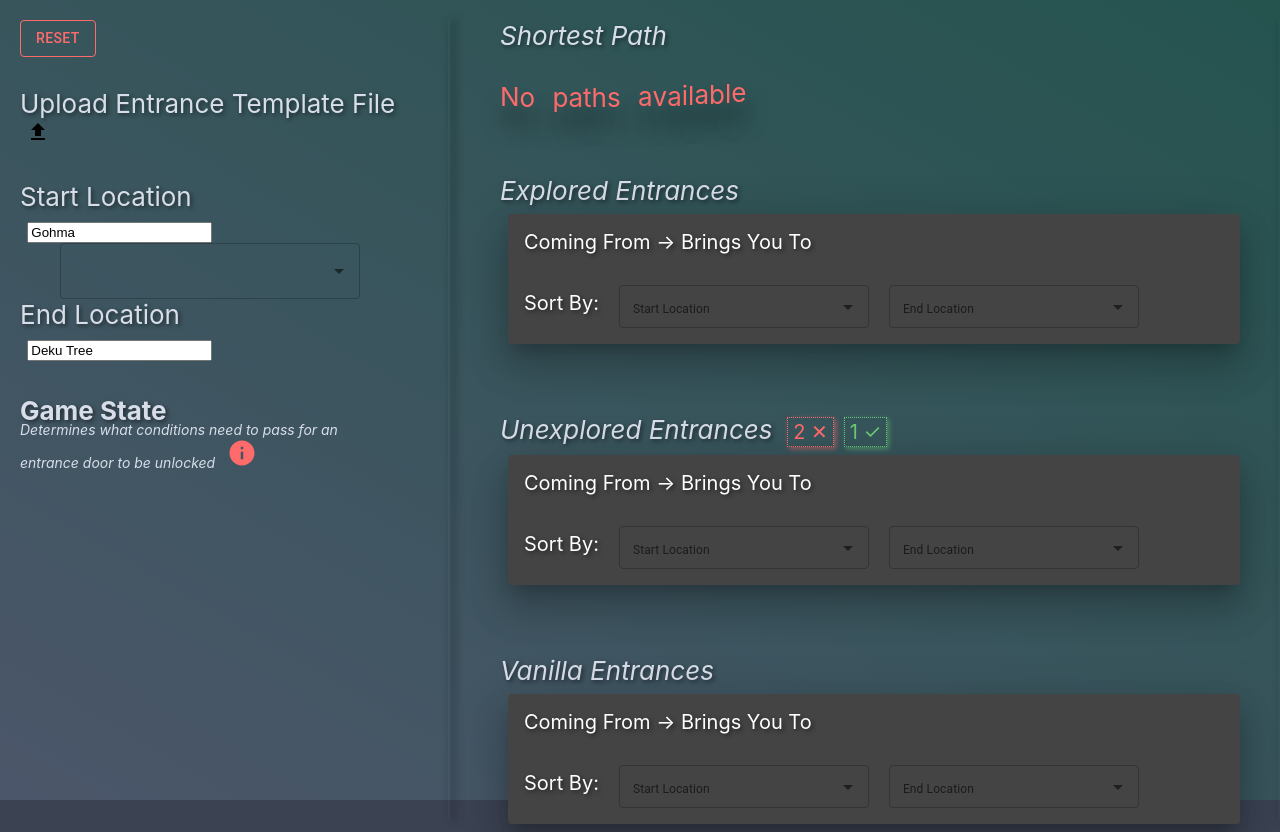
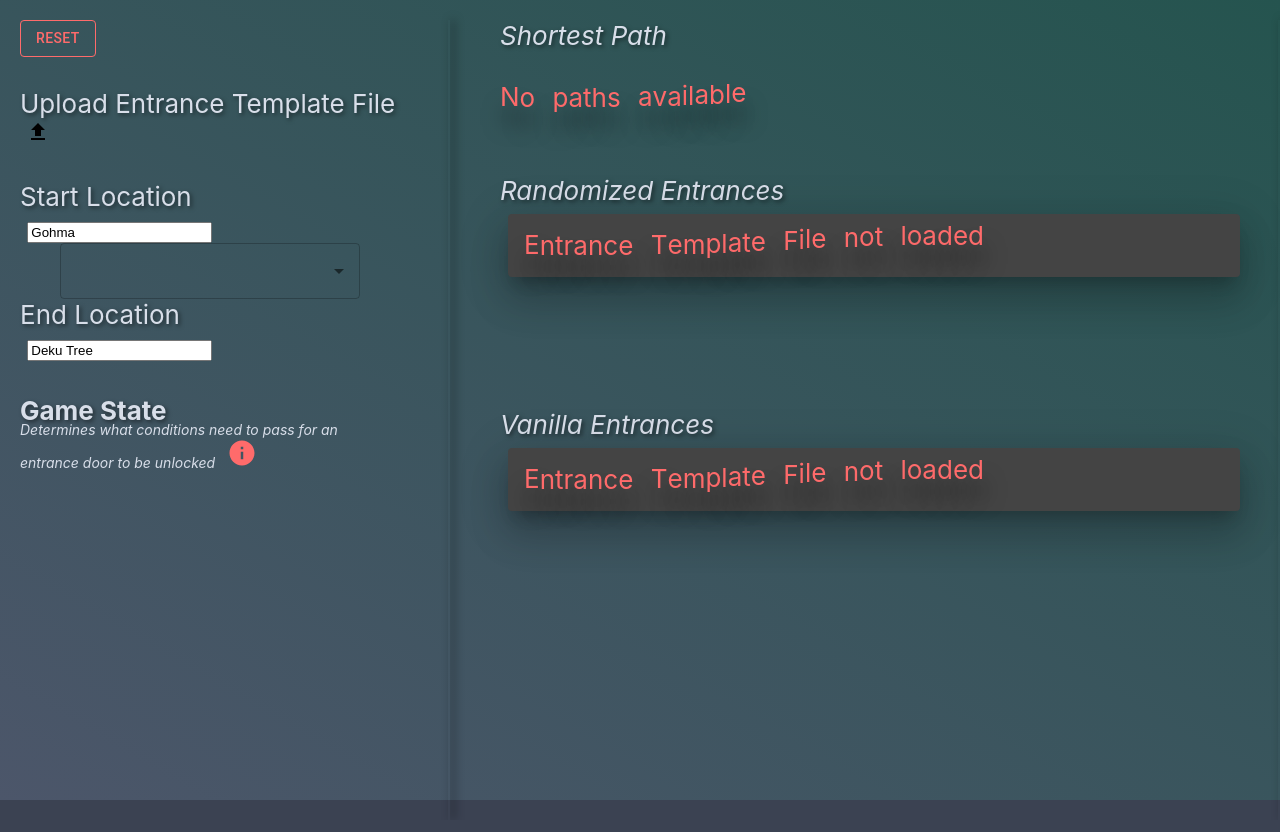
Before and after one commit to midnight-grind/EntranceTracker, a React (Create React App) app in the folder entrancetracker/: page / in a window 1280 px wide. Built offline with nearby package versions, Linux system fonts and the light colour scheme.

Commit message:
cleaned up Entrance graphics

```diff
--- a/entrancetracker/src/components/CSVReader.js
+++ b/entrancetracker/src/components/CSVReader.js
@@ -1,4 +1,4 @@
-import React, { useState, useEffect } from 'react';
+import React, { useState, useEffect, useMemo } from 'react';
 import Papa from 'papaparse';
 import Switch from '@mui/material/Switch';
 
@@ -33,30 +33,20 @@ function CSVReader()
 	const [shortestPathButtonVisible, setShortestPathButtonVisible] = useState(false);
 
 	// Handle file upload
-	const handleFileUpload = (event) =>
-	{
-		setCsvData([]);
-		setStartLocation('Gohma');
-		setEndLocation('Deku Tree');
-		setLocations(new Map());
-		setLocationsObjects(new Map());
-		setShortest_path([]);
-		setConditions([]);
-		setFinalConditions({});
-		setShortestPathButtonVisible(false);
-
-
+	const handleFileUpload = (event) => {
+		reset();
 		const file = event.target.files[0];
-		if (file)
-		{
+		if (file) {
 			Papa.parse(file, {
 				complete: (result) => {
+					console.log("CSV Parsing Result:", result.data);
 					setCsvData(result.data);
 				},
-				header: true, // Treat the first row as the header
+				header: true,
 			});
 		}
 	};
+
 
 	const handleClick = () =>
 	{
@@ -152,16 +142,14 @@ function CSVReader()
 		}
 	}
 
-	function get_location_names()
-	{
+	const locationNames = useMemo(() => {
 		let ret = [];
-
-		for (let [key] of locations)
-		{
+		for (let [key] of locations) {
 			ret.push(key);
 		}
 		return ret;
-	}
+	}, [locations]);
+
 
 	function get_all_conditionals(newLocationsObjects)
 	{
@@ -330,9 +318,9 @@ function CSVReader()
 
 	function isChecked(key)
 	{
-		// console.log("checked: " + final_conditions[key]["checked"]);
-		return final_conditions[key]["checked"];
+		return final_conditions[key]?.checked || false;
 	}
+
 
 	function selectMultiCondition(key, condition)
 	{
@@ -429,62 +417,99 @@ function CSVReader()
 	}, [shortest_path]);  // This effect will run whenever `shortest_path` is updated
 
 
-	useEffect(() =>
-	{
-		let newLocations = new Map(locations); // Clone the locations map to avoid direct mutation
-		let newLocationsObjects = new Map(locations_objects); // Clone the locations_objects map
+	// useEffect(() =>
+	// {
+	// 	let newLocations = new Map(locations); // Clone the locations map to avoid direct mutation
+	// 	let newLocationsObjects = new Map(locations_objects); // Clone the locations_objects map
 
-		// Populate the locations map from CSV data
-		for (let i = 0; i < csvData.length; i++)
-		{
-			let coming_from = csvData[i]["Coming from"];
-			let brings_you_to = csvData[i]["Brings you to"];
-			let entrance_door = csvData[i]["Entrance Door"];
-			let exit_door = csvData[i]["Exit Door"];
-			let condition = csvData[i]["Condition"];
+	// 	// Populate the locations map from CSV data
+	// 	for (let i = 0; i < csvData.length; i++)
+	// 	{
+	// 		let coming_from = csvData[i]["Coming from"];
+	// 		let brings_you_to = csvData[i]["Brings you to"];
+	// 		let entrance_door = csvData[i]["Entrance Door"];
+	// 		let exit_door = csvData[i]["Exit Door"];
+	// 		let condition = csvData[i]["Condition"];
 
-			if (csvData.length > 0 && coming_from)
-			{
-				if (!newLocations.has(coming_from))
-				{
-					newLocations.set(coming_from, []); // new location found, add to map
+	// 		if (csvData.length > 0 && coming_from)
+	// 		{
+	// 			if (!newLocations.has(coming_from))
+	// 			{
+	// 				newLocations.set(coming_from, []); // new location found, add to map
+	// 			}
+
+	// 			if (!newLocationsObjects.has(coming_from))
+	// 			{
+	// 				newLocationsObjects.set(coming_from, []); // new location object found
+	// 			}
+
+	// 			const child_locations_names = newLocations.get(coming_from);
+	// 			const child_locations_objects = newLocationsObjects.get(coming_from);
+
+	// 			if (!child_locations_names.includes(brings_you_to))
+	// 			{
+	// 				child_locations_names.push(brings_you_to);
+
+	// 				child_locations_objects.push({
+	// 					"brings you to": brings_you_to,
+	// 					"entrance door": entrance_door,
+	// 					"exit door": exit_door,
+	// 					"condition": condition
+	// 				});
+	// 			}
+
+	// 			// Update maps with new arrays
+	// 			newLocations.set(coming_from, child_locations_names);
+	// 			newLocationsObjects.set(coming_from, child_locations_objects);
+	// 		}
+	// 	}
+
+	// 	// Update the state with the modified maps
+	// 	setLocations(newLocations);
+	// 	setLocationsObjects(newLocationsObjects);
+
+	// 	// console.log(newLocations);
+	// 	console.log("All locations:\n");
+	// 	console.log(newLocationsObjects);
+	// 	get_all_conditionals(newLocationsObjects);
+	// }, [csvData]);
+
+	useEffect(() => {
+		const newLocations = new Map();
+		const newLocationsObjects = new Map();
+
+		csvData.forEach((row) => {
+			const coming_from = row["Coming from"];
+			const brings_you_to = row["Brings you to"];
+			if (coming_from && brings_you_to) {
+				if (!newLocations.has(coming_from)) {
+					newLocations.set(coming_from, []);
+				}
+				if (!newLocationsObjects.has(coming_from)) {
+					newLocationsObjects.set(coming_from, []);
 				}
 
-				if (!newLocationsObjects.has(coming_from))
-				{
-					newLocationsObjects.set(coming_from, []); // new location object found
-				}
+				newLocations.get(coming_from).push(brings_you_to);
+				newLocationsObjects.get(coming_from).push({
+					brings_you_to,
+					entrance_door: row["Entrance Door"],
+					exit_door: row["Exit Door"],
+					condition: row["Condition"],
+				});
+			}
+		});
 
-				const child_locations_names = newLocations.get(coming_from);
-				const child_locations_objects = newLocationsObjects.get(coming_from);
-
-				if (!child_locations_names.includes(brings_you_to))
-				{
-					child_locations_names.push(brings_you_to);
-
-					child_locations_objects.push({
-						"brings you to": brings_you_to,
-						"entrance door": entrance_door,
-						"exit door": exit_door,
-						"condition": condition
-					});
-				}
-
-				// Update maps with new arrays
-				newLocations.set(coming_from, child_locations_names);
-				newLocationsObjects.set(coming_from, child_locations_objects);
-			}
-		}
-
-		// Update the state with the modified maps
 		setLocations(newLocations);
 		setLocationsObjects(newLocationsObjects);
 
-		// console.log(newLocations);
-		console.log("All locations:\n");
-		console.log(newLocationsObjects);
-		get_all_conditionals(newLocationsObjects);
+		// Invoke get_all_conditionals after updating locationsObjects
+		const conditions = get_all_conditionals(newLocationsObjects);
+		setFinalConditions(conditions);
+
+		console.log("Updated locations and locations_objects:", newLocations, newLocationsObjects);
 	}, [csvData]);
+
+
 
 
 
@@ -505,9 +530,10 @@ function CSVReader()
 		setLocationsObjects(new Map());
 		setShortest_path([]);
 		setConditions([]);
-		setFinalConditions({});
+		setFinalConditions({}); // Clear final_conditions
 		setShortestPathButtonVisible(false);
 	}
+
 
 
 
@@ -557,7 +583,8 @@ function CSVReader()
 						onChange={(e) => setStartLocation(e.target.value)}
 					/>
 
-					<LocationDropdown locations={get_location_names()}></LocationDropdown>
+					{/* <LocationDropdown locations={get_location_names()}></LocationDropdown> */}
+					<LocationDropdown locations={locationNames}></LocationDropdown>
 
 
 					<br/>
@@ -608,12 +635,12 @@ function CSVReader()
 
 				<em style={{ textShadow: '2px 2px 4px rgba(0, 0, 0, 0.5)' }}>Shortest Path</em><br/><br/>
 				{/* <div style={{color: '#6BCB77', textShadow: '2px 20px 20px rgba(0, 0, 0, 0.5)' }}>  */}
-					<ShortestPath text={shortest_path}> </ShortestPath>
+					<ShortestPath text={shortest_path} color="#6BCB77"> </ShortestPath>
 				{/* </div> */}
 
 				<br></br><br></br><br></br>
 
-				<em style={{ textShadow: '2px 2px 4px rgba(0, 0, 0, 0.5)' }}>Explored Entrances</em> &nbsp;
+				<em style={{ textShadow: '2px 2px 4px rgba(0, 0, 0, 0.5)' }}>Randomized Entrances</em> &nbsp;
 				<Box
 					sx={{
 						display: 'flex',
@@ -633,13 +660,21 @@ function CSVReader()
 						padding: 2, // Add padding inside the Paper for spacing
 						}}
 					>
-						<ComingFromBringsYouTo locations={get_location_names()}></ComingFromBringsYouTo>
+						{/* <ComingFromBringsYouTo locations={get_location_names()}></ComingFromBringsYouTo> */}
+						{/* <ComingFromBringsYouTo locations={locationNames} locationsObjects={locations_objects}></ComingFromBringsYouTo> */}
+
+						<ComingFromBringsYouTo
+							locations={Array.from(locations.keys())}
+							locationsObjects={Object.fromEntries(locations_objects)}
+						/>
+
+
 					</Paper>
 				</Box>
 
 				<br/><br/>
 
-				<em style={{ textShadow: '2px 2px 4px rgba(0, 0, 0, 0.5)' }}>Unexplored Entrances</em> &nbsp;
+				{/* <em style={{ textShadow: '2px 2px 4px rgba(0, 0, 0, 0.5)' }}>Unexplored Entrances</em> &nbsp;
 				<UnexploredCheckmarks numUnavailable={2} numAvailable={1}></UnexploredCheckmarks>
 				<Box
 					sx={{
@@ -662,7 +697,7 @@ function CSVReader()
 					>
 						<ComingFromBringsYouTo locations={get_location_names()}></ComingFromBringsYouTo>
 					</Paper>
-				</Box>
+				</Box> */}
 
 
 				<br/><br/>
@@ -687,7 +722,12 @@ function CSVReader()
 						padding: 2, // Add padding inside the Paper for spacing
 						}}
 					>
-						<ComingFromBringsYouTo locations={get_location_names()}></ComingFromBringsYouTo>
+						{/* <ComingFromBringsYouTo locations={locationNames} locationsObjects={locations_objects}></ComingFromBringsYouTo> */}
+
+						<ComingFromBringsYouTo
+							locations={Array.from(locations.keys())}
+							locationsObjects={Object.fromEntries(locations_objects)}
+						/>
 					</Paper>
 				</Box>
 			</div>
--- a/entrancetracker/src/components/ComingFromBringsYouTo.js
+++ b/entrancetracker/src/components/ComingFromBringsYouTo.js
@@ -1,49 +1,64 @@
 import React from "react";
 import './ComingFromBringsYouTo.css';
-import Autocomplete from '@mui/material/Autocomplete';
-import TextField from '@mui/material/TextField';
+import WavyDiv from "./WavyDiv";
 
-function ComingFromBringsYouTo( {locations, locationsObjects} )
-{
-    return (
-        <div>
-            <div style={{ textShadow: '2px 2px 4px rgba(0, 0, 0, 0.5)', color: 'white', fontSize: '20px' }}>Coming From &rarr; Brings You To </div>
+function ComingFromBringsYouTo({ locations, locationsObjects }) {
+    console.log("from ComingFromBringsYouTo: ");
+    console.log(locationsObjects);
 
+    // Check if props are empty or non-existent
+    if (!locations || locations.length === 0 || !locationsObjects || Object.keys(locationsObjects).length === 0) {
+        console.log("nothing loaded into ComingFromBringsYouTo");
+        return (
+            <WavyDiv text="Entrance Template File not loaded">
+                <div style={{ textShadow: '2px 2px 4px rgba(0, 0, 0, 0.5)', fontSize: '20px' }}></div>
+            </WavyDiv>
+        );
+    }
 
-            <br/>
-            <div style={{display: 'inline-block'}}>
-            <div style={{ textShadow: '2px 2px 4px rgba(0, 0, 0, 0.5)', color: 'white', fontSize: '20px'  }}>   Sort By: </div>
+    console.log("Coming from loaded");
 
-            </div>
+    let ret = [];
 
-            <div style={{ display: 'inline-block', marginLeft: '20px' }}>
-                <Autocomplete
-                    disablePortal
-                    options={locations}
-                    sx={{
-                        width: 250, // Reduced width
-                        '& .MuiInputBase-root': { fontSize: '14px', padding: '4px 8px' }, // Smaller font and padding
-                        '& .MuiFormLabel-root': { fontSize: '12px' }, // Smaller label font size
-                    }}
-                    renderInput={(params) => <TextField {...params} label="Start Location" />}
-                />
-            </div>
-
-            <div style={{ display: 'inline-block', marginLeft: '20px' }}>
-                <Autocomplete
-                    disablePortal
-                    options={locations}
-                    sx={{
-                        width: 250, // Reduced width
-                        '& .MuiInputBase-root': { fontSize: '14px', padding: '4px 8px' }, // Smaller font and padding
-                        '& .MuiFormLabel-root': { fontSize: '12px' }, // Smaller label font size
-                    }}
-                    renderInput={(params) => <TextField {...params} label="End Location" />}
-                />
-            </div>
-
+    ret.push(
+        <div
+            key="header"
+            style={{ textShadow: '2px 2px 4px rgba(0, 0, 0, 0.5)', color: '#855dc9', fontSize: '20px', marginBottom: '20px', textAlign : 'center' }}
+        >
+            Coming From &rarr; Brings You To
         </div>
     );
+
+    for (let [key, value] of Object.entries(locationsObjects)) {
+        for (let obj of value) {
+            let coming_from = key;
+            let brings_you_to = obj["brings_you_to"];
+            let entrance_door = obj["entrance_door"];
+            let exit_door = obj["exit_door"];
+
+            ret.push(
+                <div
+                    key={`${coming_from}-${brings_you_to}`}
+                    style={{ marginBottom: '15px', display: 'block' }}
+                >
+                    <div style={{ fontSize: "20px", color: "white" }}>
+                        <span>{coming_from}</span>
+                        <span style={{ marginLeft: "10px", fontSize: "12px", color: "lightgray" }}>
+                            {entrance_door ? `${entrance_door}` : ""}
+                        </span>
+                        <span style={{ marginLeft: "10px" }}>
+                            &rarr;&nbsp;&nbsp;{brings_you_to}
+                        </span>
+                        <span style={{ marginLeft: "10px", fontSize: "12px", color: "lightgray" }}>
+                            {exit_door ? `${exit_door}` : ""}
+                        </span>
+                    </div>
+                </div>
+            );
+        }
+    }
+
+    return ret;
 }
 
 export default ComingFromBringsYouTo;
--- /dev/null
+++ b/entrancetracker/src/components/WavyDiv.css
@@ -0,0 +1,23 @@
+.wavy-text {
+    display: inline-block;
+    white-space: nowrap; /* Prevents wrapping */
+  }
+
+  .wavy-letter {
+    display: inline-block;
+    position: relative;
+    animation: wavy-bounce 5s ease-in-out infinite;
+    animation-fill-mode: both; /* Ensures the animation starts fresh */
+  }
+
+  @keyframes wavy-bounce {
+    0% {
+      transform: translateY(0);
+    }
+    50% {
+      transform: translateY(-10px);
+    }
+    100% {
+      transform: translateY(0);
+    }
+  }
--- /dev/null
+++ b/entrancetracker/src/components/WavyDiv.js
@@ -0,0 +1,38 @@
+import React, { useEffect, useState } from "react";
+import "./WavyDiv.css";
+
+function WavyDiv({ text, restartDelay = 2000, color = "#FF6B6B" }) {
+  const [renderKey, setRenderKey] = useState(0);
+
+  useEffect(() => {
+    if (typeof text !== "string" || text.trim() === "") return;
+
+    // Reset the render key to trigger the animation reset
+    setRenderKey((prevKey) => prevKey + 1);
+  }, [text]);
+
+  const wrapTextWithAnimation = (inputText) => {
+    return inputText.split("").map((char, index) => {
+      if (char === " ") {
+        return <span key={index} style={{ margin: "0 5px" }}>&nbsp;</span>; // Handle spaces
+      }
+      return (
+        <span
+          key={index}
+          className="wavy-letter"
+          style={{ animationDelay: `${index * 100}ms` }}
+        >
+          {char}
+        </span>
+      );
+    });
+  };
+
+  return (
+    <div key={renderKey} className="wavy-text" style={{color: color, textShadow: '2px 20px 20px rgba(0, 0, 0, 0.5)' }}>
+      {wrapTextWithAnimation(text)}
+    </div>
+  );
+}
+
+export default WavyDiv;
```
